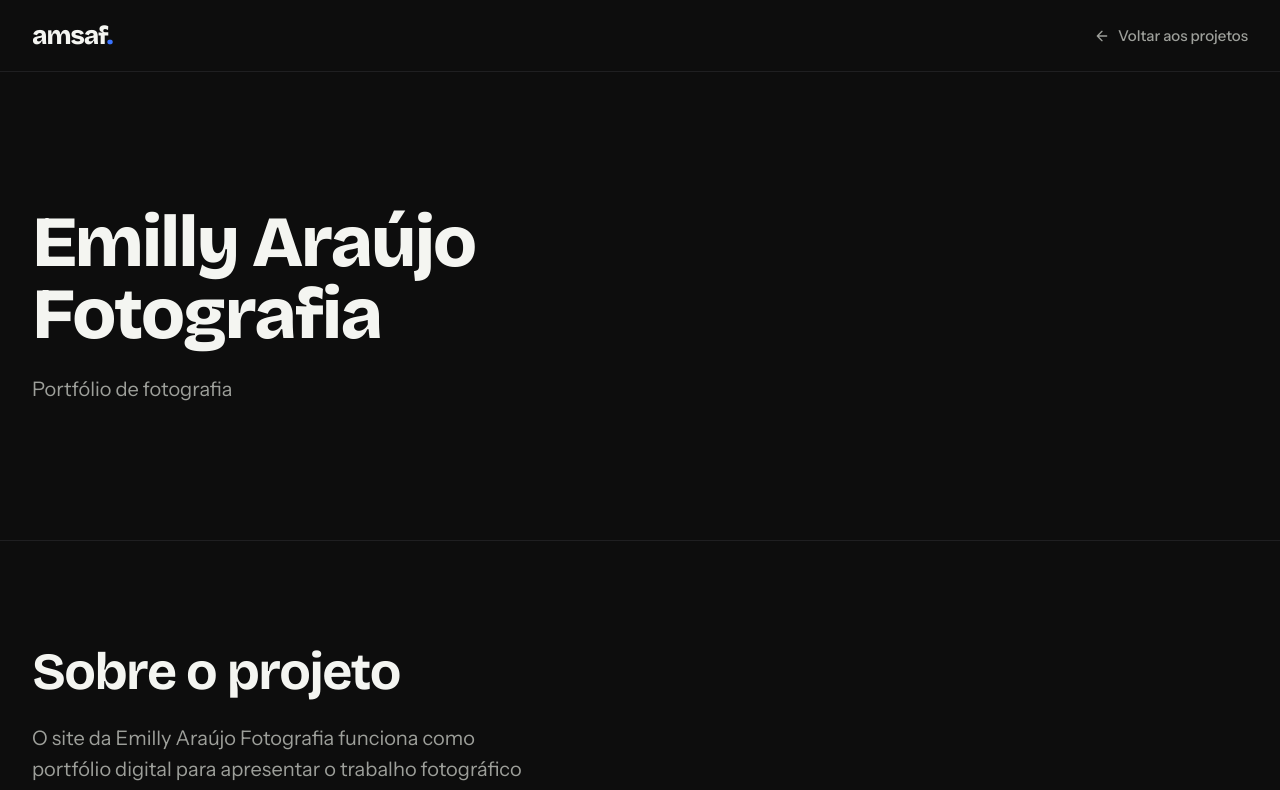
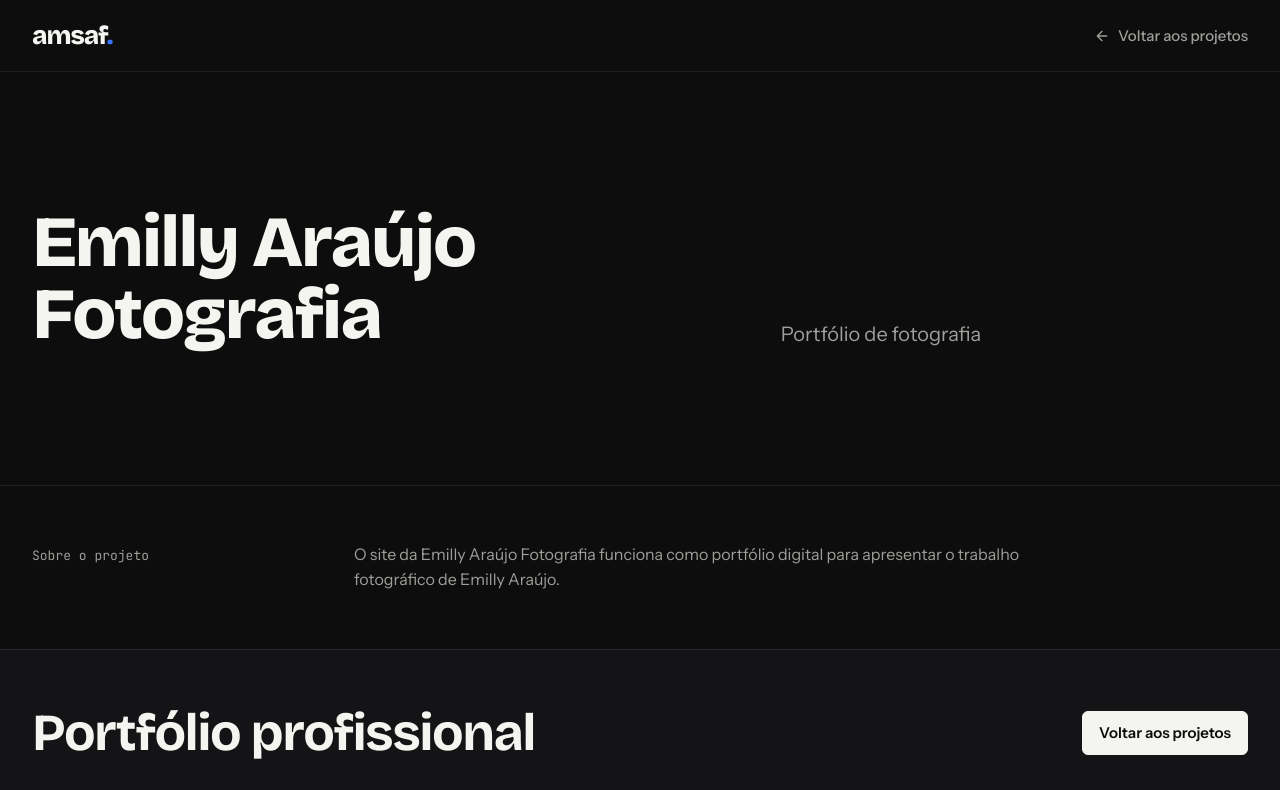
Before and after one commit to AMSDAF/amsaf-website, a Next.js app in the folder frontend/: page /portfolio/projetos/emilly-araujo-fotografia in a window 1280 px wide. Shown: the top 790 px of the page. Built offline with nearby package versions, Linux system fonts and the light colour scheme.

Commit message:
feat: refine project detail pages

```diff
--- a/frontend/src/app/portfolio/projetos/[slug]/page.tsx
+++ b/frontend/src/app/portfolio/projetos/[slug]/page.tsx
@@ -2,6 +2,7 @@ import type { Metadata } from "next";
 import Image from "next/image";
 import Link from "next/link";
 import { notFound } from "next/navigation";
+import { ActionLink } from "@/components/action-link";
 import { ContentSection } from "@/components/content-section";
 import { Hero } from "@/components/hero";
 import { findProjectBySlug, projects } from "@/config/projects";
@@ -49,9 +50,11 @@ export default async function ProjectPage({ params }: ProjectPageProps) {
         content={{
           id: "sobre-o-projeto",
           title: "Sobre o projeto",
-          description: project.detail,
         }}
+        headingLayout="editorial"
       >
+        <div>
+          <p className="text-content-muted">{project.detail}</p>
           {project.images.map(({ src, alt }) => (
             <div className="relative mt-6 aspect-video max-w-3xl" key={src}>
               <Image
@@ -63,23 +66,33 @@ export default async function ProjectPage({ params }: ProjectPageProps) {
               />
             </div>
           ))}
+        </div>
       </ContentSection>
 
       {sections.map(({ id, title, items }) => (
-        <ContentSection content={{ id, title }} key={id}>
-          <ul className="mt-4 max-w-2xl list-disc space-y-2 pl-5 text-content-muted">
+        <ContentSection
+          content={{ id, title }}
+          headingLayout="editorial"
+          key={id}
+        >
+          <ul className="max-w-[65ch] list-disc divide-y divide-rule border-y border-rule pl-5 text-content-muted">
             {items.map((item) => (
-              <li key={item}>{item}</li>
+              <li className="py-3" key={item}>
+                {item}
+              </li>
             ))}
           </ul>
         </ContentSection>
       ))}
 
       {project.links.length > 0 && (
-        <ContentSection content={{ id: "links", title: "Links do projeto" }}>
-          <ul className="mt-4 space-y-2">
+        <ContentSection
+          content={{ id: "links", title: "Links do projeto" }}
+          headingLayout="editorial"
+        >
+          <ul className="divide-y divide-rule border-y border-rule" role="list">
             {project.links.map(({ href, label }) => (
-              <li key={href}>
+              <li className="py-3" key={href}>
                 <Link
                   className="inline-flex min-h-6 items-center rounded-control wrap-anywhere underline decoration-content-subtle underline-offset-4 hover:text-accent-text hover:decoration-accent-text active:text-accent-text active:decoration-accent-text"
                   href={href}
@@ -92,16 +105,21 @@ export default async function ProjectPage({ params }: ProjectPageProps) {
         </ContentSection>
       )}
 
-      <ContentSection
-        content={{ id: "portfolio", title: "Portfólio profissional" }}
+      <section
+        aria-labelledby="portfolio-title"
+        className="bg-surface"
+        id="portfolio"
       >
-        <Link
-          className="mt-8 action-target border border-inverse bg-inverse px-4 text-on-inverse hover:bg-inverse-hover active:bg-inverse-active"
-          href="/portfolio#projetos"
+        <div className="site-container flex flex-col items-start gap-8 py-10 lg:flex-row lg:items-center lg:justify-between lg:py-14">
+          <h2
+            className="max-w-[18ch] font-display text-heading"
+            id="portfolio-title"
           >
-          Voltar aos projetos
-        </Link>
-      </ContentSection>
+            Portfólio profissional
+          </h2>
+          <ActionLink href="/portfolio#projetos" label="Voltar aos projetos" />
+        </div>
+      </section>
     </>
   );
 }
--- a/frontend/src/components/hero.tsx
+++ b/frontend/src/components/hero.tsx
@@ -20,7 +20,7 @@ interface HeroProps {
 
 export function Hero({ content, children, titleStyle = "default" }: HeroProps) {
   const centered = titleStyle === "contact";
-  const splitName = titleStyle === "name";
+  const splitIntroduction = titleStyle === "name" || titleStyle === "detail";
 
   return (
     <section
@@ -32,7 +32,7 @@ export function Hero({ content, children, titleStyle = "default" }: HeroProps) {
           className={
             centered
               ? "text-center"
-              : splitName
+              : splitIntroduction
                 ? "lg:grid lg:grid-cols-[minmax(0,3fr)_minmax(0,2fr)] lg:items-end lg:gap-x-12"
                 : "max-w-3xl"
           }
@@ -44,7 +44,7 @@ export function Hero({ content, children, titleStyle = "default" }: HeroProps) {
             {content.title}
           </h1>
           <p
-            className={`mt-4 max-w-[38ch] text-lede text-content-muted ${splitName ? "lg:mt-0" : "lg:mt-6"}${centered ? " mx-auto" : ""}`}
+            className={`mt-4 max-w-[38ch] text-lede text-content-muted ${splitIntroduction ? "lg:mt-0" : "lg:mt-6"}${centered ? " mx-auto" : ""}`}
           >
             {content.description}
           </p>
```
Also changed, not shown: 2 other files (tests, documents, lock files or other folders). Lines whose indentation alone changed are shown as unchanged.
